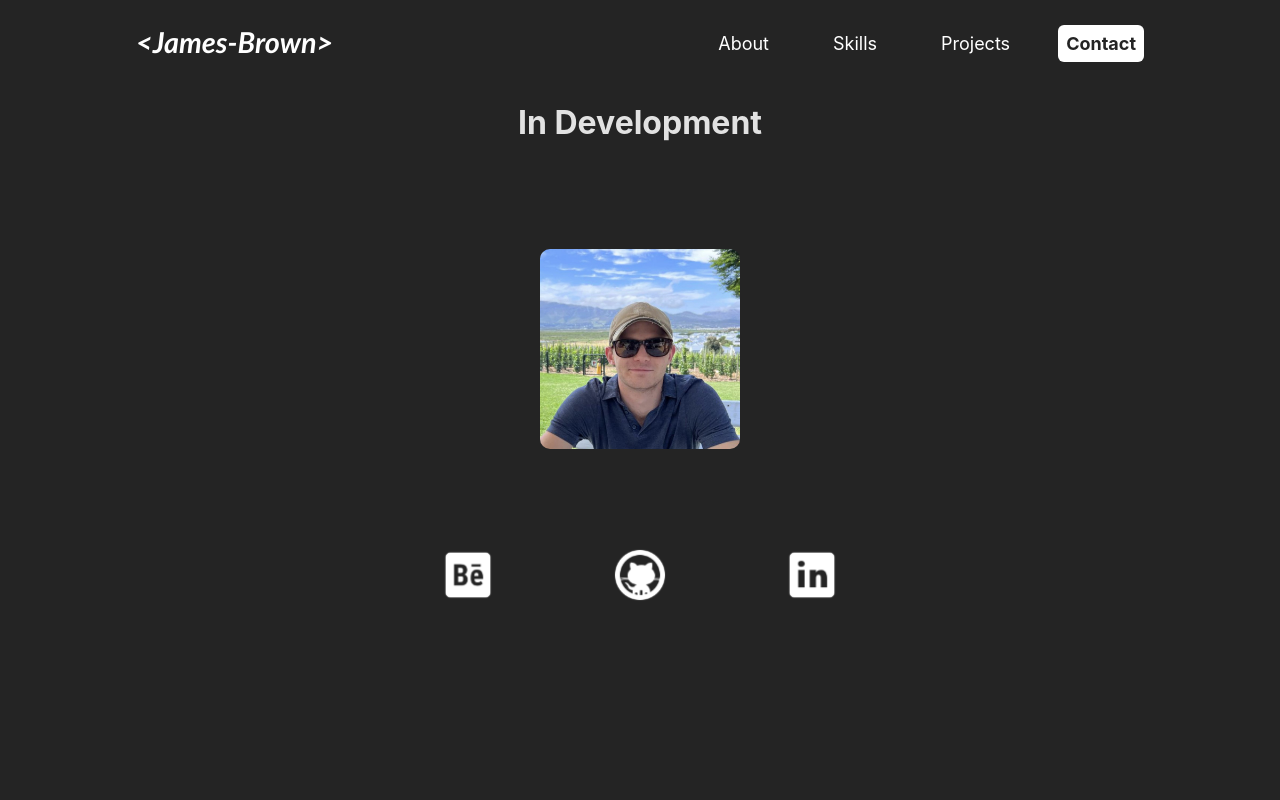
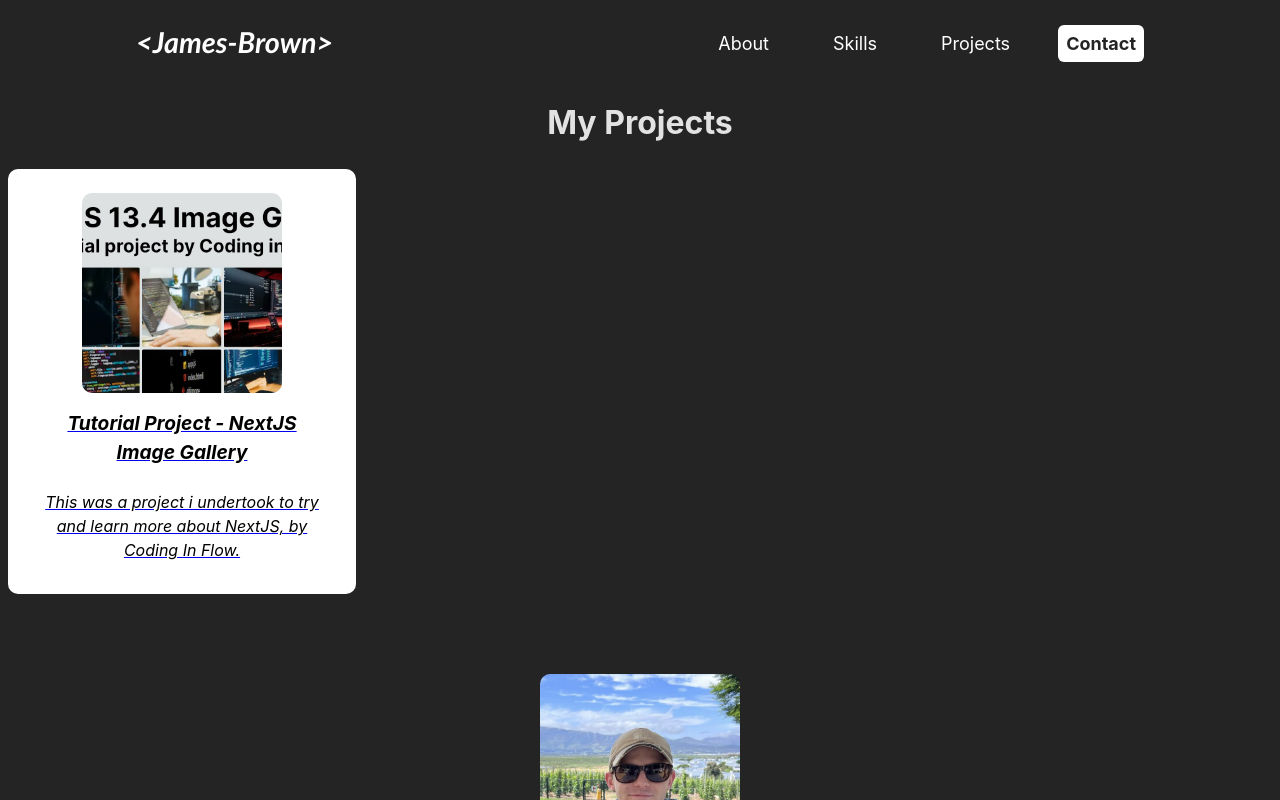
Before and after one commit to James-Frown/New-Portfolio, a React (Vite) app: page /projects in a window 1280 px wide. Shown: the top 800 px of the page. Built offline with nearby package versions, Linux system fonts and the light colour scheme.

Commit message:
Newest Changes | added a project card & one project

```diff
--- /dev/null
+++ b/src/components/projects/ProjectCard.jsx
@@ -0,0 +1,46 @@
+import "./projects.css";
+
+const ProjectCard = (props) => {
+
+    // eslint-disable-next-line react/prop-types
+    var title = props.title;
+    // eslint-disable-next-line react/prop-types
+    var link = props.link;
+    // eslint-disable-next-line react/prop-types
+    var description = props.description;
+    // eslint-disable-next-line react/prop-types
+    var thumbnail = props.thumbnail;
+
+    return (
+        <>
+            <div className="project_card_container">
+                <a
+                    className="project_card_wrapper"
+                    href={link}
+                    target="blank_"
+                    rel="none">
+                    <div
+                        className="project_card_thumbnail">
+                        <img
+                            className="image_selector"
+                            src={thumbnail}
+                            alt="Project Thumbnail" />
+                    </div>
+                    <div
+                        className="project_card_content">
+                        <h2
+                            className="project_card_title">
+                            {title}
+                        </h2>
+                        <p
+                            className="project_card_description">
+                            {description}
+                        </p>
+                    </div>
+                </a>
+            </div>
+        </>
+    )
+}
+
+export default ProjectCard;
--- /dev/null
+++ b/src/components/projects/projects.css
@@ -0,0 +1,41 @@
+.project_card_container {
+    width: 300px;
+    height: auto;
+    padding: 1.5rem;
+    background-color: white;
+    border-radius: 10px;
+}
+
+.project_card_wrapper {
+    display: flex;
+    flex-direction: column;
+    justify-content: space-between;
+    text-align: center;
+    align-items: center;
+}
+
+.project_card_thumbnail {
+    display: flex;
+    justify-content: center;
+    text-align: center;
+}
+
+.project_card_content {
+    text-decoration: none;
+    color: black;
+    margin: 0;
+}
+
+.project_card_title {
+    font-size: larger;
+    font-style: oblique;
+    padding: 1rem;
+    margin: 0;
+}
+
+.project_card_description {
+    font-size: medium;
+    font-style: italic;
+    padding: 0.5rem;
+    margin: 0;
+}
--- a/src/pages/projectsPage/projects.jsx
+++ b/src/pages/projectsPage/projects.jsx
@@ -4,6 +4,7 @@ import { useEffect, useState } from "react";
 
 // importing image
 import Image from "../../assets/images/ProfileImg_2.jpg";
+import NextJSTutorial from "../../assets/projects/NextJS-Tutorial-1.jpg";
 
 // importing page elements
 import Nav from "../../components/navigation/nav";
@@ -11,6 +12,9 @@ import Footer from "../../components/footer/footer";
 
 // Element Styling import
 import './projects.css';
+
+// importing project card
+import ProjectCard from "../../components/projects/ProjectCard";
 
 const Projects = () => {
     const [isLoading, setIsLoading] = useState(true);
@@ -88,8 +92,16 @@ const Projects = () => {
                     <Nav />
                     <div>
                         <h1>
-                            In Development
+                            My Projects
                         </h1>
+                    </div>
+                    <div>
+                        <ProjectCard
+                            title="Tutorial Project - NextJS Image Gallery"
+                            link="https://next-js-tutorial-1.vercel.app/"
+                            description="This was a project i undertook to try and learn more about NextJS, by Coding In Flow."
+                            thumbnail={NextJSTutorial}
+                        />
                     </div>
                     <div className="image_wrapper" >
                         <img src={Image} className="image_selector" />
```
Also changed, not shown: src/assets/projects/NextJS-Tutorial-1.jpg (added).
